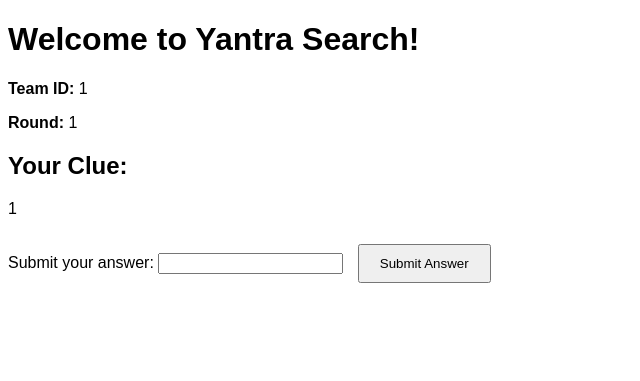
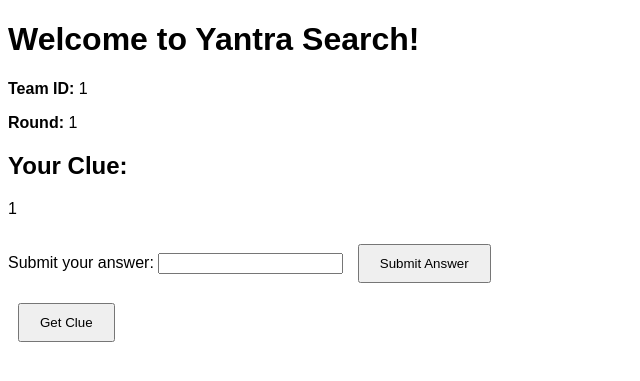
Before and after one commit to Utsab5/YantraSearchClues, a Flask app: page / in a window 1280 px wide. Shown: the top 381 px of the page, without its empty margins (0-640 px from the left). Run offline with Flask 3, Linux system fonts and the light colour scheme; the visitor is signed in with stand-in values (Sample User, id 1).

Commit message:
Taking ans

```diff
--- a/app.py
+++ b/app.py
@@ -67,7 +67,7 @@ def get_clue():
     if current_round > total_rounds:
         return redirect(url_for('home'))
 
-    # Get the submitted answer
+    # Get the submitted answer (if provided)
     submitted_answer = request.form.get('answer')
 
     # Get the current clue ID
@@ -77,7 +77,7 @@ def get_clue():
         current_clue_id = None
 
     # If there's a current clue, validate the answer
-    if current_clue_id is not None:
+    if current_clue_id is not None and submitted_answer:
         if not CorrectAns(submitted_answer, current_clue_id):
             session['clue'] = clue_stack[current_clue_id]["clue"]
             return render_template('home.html', clue=session['clue'], team_id=team_id, current_round=current_round, message="Wrong answer! Try again.")
--- a/templates/home.html
+++ b/templates/home.html
@@ -20,7 +20,7 @@
             <h2>Your Clue:</h2>
             <p>{{ clue }}</p>
 
-            <!-- Input field for answer submission -->
+            <!-- Input field to submit the answer -->
             <form action="/get_clue" method="post">
                 <label for="answer">Submit your answer:</label>
                 <input type="text" id="answer" name="answer" required>
@@ -29,6 +29,12 @@
         {% else %}
             <h2>No clue yet!</h2>
         {% endif %}
+
+        {% if current_round <= 5 %}
+            <form action="/get_clue" method="post">
+                <button class="button" type="submit">Get Clue</button>
+            </form>
+        {% endif %}
     {% else %}
         <p>Please register your team to start.</p>
     {% endif %}
```
